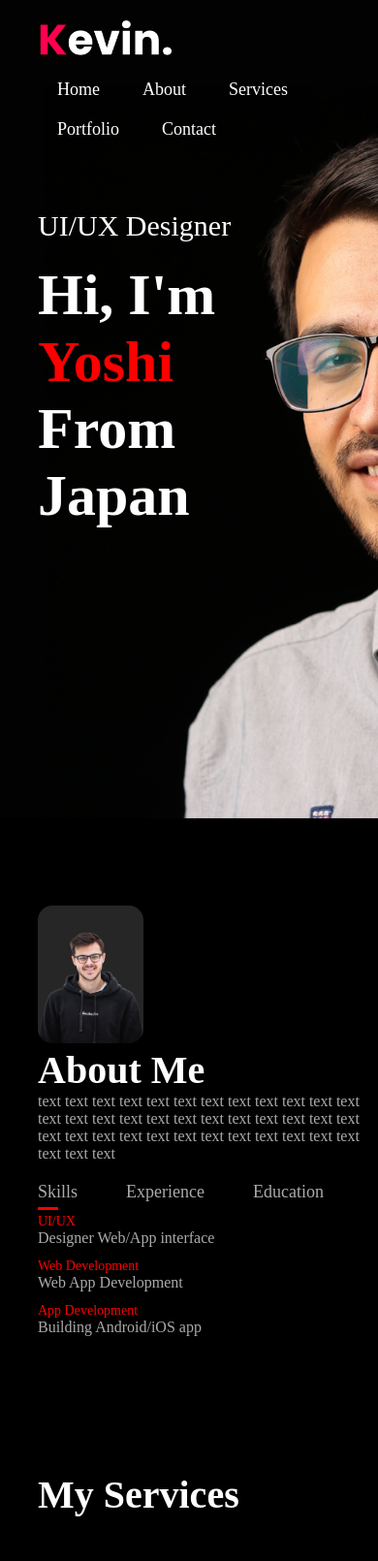
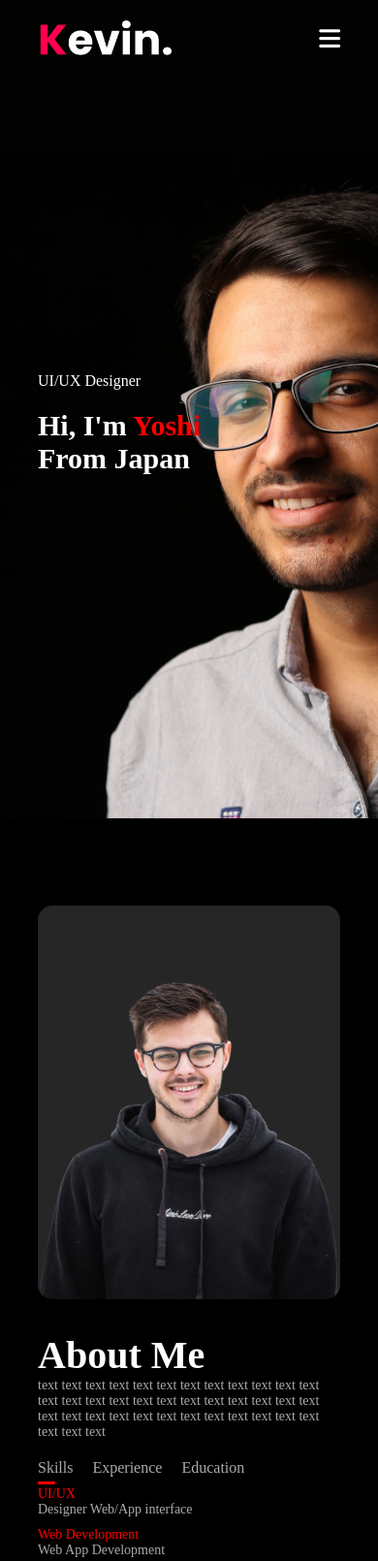
Before and after one commit to yoshiboo14/Website2, a plain HTML site: page index.html in a window 390 px wide. Shown: the top 1610 px of the page at 97% size. Drawn offline with Linux system fonts and the light colour scheme.

Commit message:
メディアクエリの完成

```diff
--- a/index.html
+++ b/index.html
@@ -16,13 +16,15 @@
       <div class="container">
         <nav>
           <img src="images/logo.png" class="logo" />
-          <ul>
+          <ul id="sidemenu">
             <li><a href="#">Home</a></li>
             <li><a href="#">About</a></li>
             <li><a href="#">Services</a></li>
             <li><a href="#">Portfolio</a></li>
             <li><a href="#">Contact</a></li>
+            <i class="fa-sharp fa-solid fa-xmark" onclick="closeMenu()"></i>
           </ul>
+          <i class="fa-solid fa-bars" onclick="openMenu()"></i>
         </nav>
         <div class="header-text">
           <p>UI/UX Designer</p>
@@ -234,5 +236,16 @@
         document.getElementById(tabname).classList.add("active-tab");
       }
     </script>
+    <script>
+      const sidemenu = document.getElementById("sidemenu");
+
+      function openMenu() {
+        sidemenu.style.right = "0";
+      }
+
+      function closeMenu() {
+        sidemenu.style.right = "-200px";
+      }
+    </script>
   </body>
 </html>
--- a/style.css
+++ b/style.css
@@ -379,3 +379,80 @@ form .btn2 {
   margin-top: 20px;
   cursor: pointer;
 }
+
+/* -----------------------------------css for small screens---------------------------------------- */
+/* nav 非表示*/
+nav .fa-solid {
+  display: none;
+}
+/* 0~600 */
+@media only screen and (max-width: 600px) {
+  #header {
+    background-image: url(images/phone-background.png);
+  }
+  .header-text {
+    /*  */
+    margin-top: 100%;
+    font-size: 16px;
+  }
+  .header-text h1 {
+    font-size: 30px;
+  }
+  /* nav 表示 */
+  nav .fa-solid {
+    display: block;
+    font-size: 25px;
+  }
+
+  nav ul {
+    background-color: red;
+    /* 要素位置を固定することができる */
+    /* 要素にpositonのfixedを適用すると、その要素は浮いたような状態になる */
+    /* position: fixed; は画面が基準になる */
+    position: fixed;
+    top: 0;
+    /* ナビゲーションをデフォルトで非表示にする */
+    right: -200px;
+    width: 200px;
+    /* vh ビューポート(Webサイトの表示領域のこと)のサイズを基準とした単位 */
+    /* パソコンや、スマホの画面のサイズのことではなく、Webサイトを描画するブラウザウィンドウのサイズ。 */
+    height: 100vh;
+    padding-top: 50px;
+    z-index: 2;
+    transition: right 0.5s;
+  }
+  nav ul li {
+    display: block;
+    margin: 25px;
+  }
+
+  nav ul .fa-solid {
+    /* 親（nav）に対して */
+    position: absolute;
+    top: 25px;
+    left: 25px;
+    cursor: pointer;
+  }
+
+  .sub-title {
+    font-size: 40px;
+  }
+  .about-col-1,
+  .about-col-2 {
+    flex-basis: 100%;
+  }
+  .about-col-1 {
+    margin-bottom: 30px;
+  }
+  .about-col-2 {
+    font-size: 14px;
+  }
+  .tab-links {
+    font-size: 16px;
+    margin-right: 20px;
+  }
+  .contact-left,
+  .contact-right {
+    flex-basis: 100%;
+  }
+}
```
